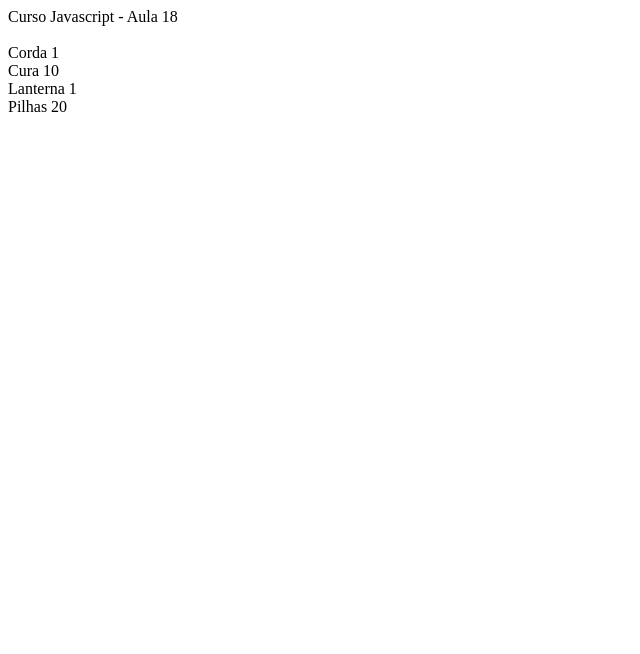
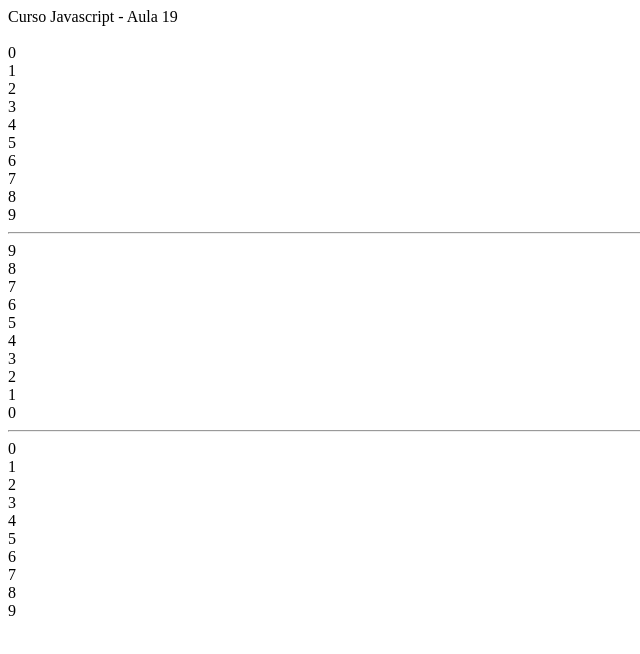
Before and after one commit to casserekevin/curso-javascript, a plain HTML site: page index.html in a window 1280 px wide. Shown: the whole page, without its empty margins (0-640 px from the left). Drawn offline with Linux system fonts and the light colour scheme.

Commit message:
Curso Javascript - Aula 19

```diff
--- a/index.html
+++ b/index.html
@@ -2,7 +2,7 @@
 <html lang="pt-br">
 	<head>
 		<meta charset="UTF-8">
-		<title>Curso JavaScript - Aula 18</title>
+		<title>Curso JavaScript - Aula 19</title>
 	</head>
 	<body>
 
--- a/index.js
+++ b/index.js
@@ -1,10 +1,29 @@
-document.write("Curso Javascript - Aula 18<br><br>")
+document.write("Curso Javascript - Aula 19<br><br>")
 
-let mochila = [["Corda", 1], ["Cura", 10], ["Lanterna", 1], ["Pilhas", 20]]
+let num
+let cont
 
-for(let l = 0; l < 4; l++){
-	for(let c = 0; c < 2; c++){
-		document.write(`${mochila[l][c]} `)
+num = 0
+while(num < 10){
+	document.write(`${num}<br>`)
+	num++
+}
+
+document.write("<hr>")
+
+num = 10
+while(num--){
+	document.write(`${num}<br>`)
+}
+
+document.write("<hr>")
+
+num = true
+cont = 0
+while(num){
+	document.write(`${cont}<br>`)
+	cont++
+	if(cont >= 10){
+		num = false
 	}
-	document.write("<br>")
 }
```
